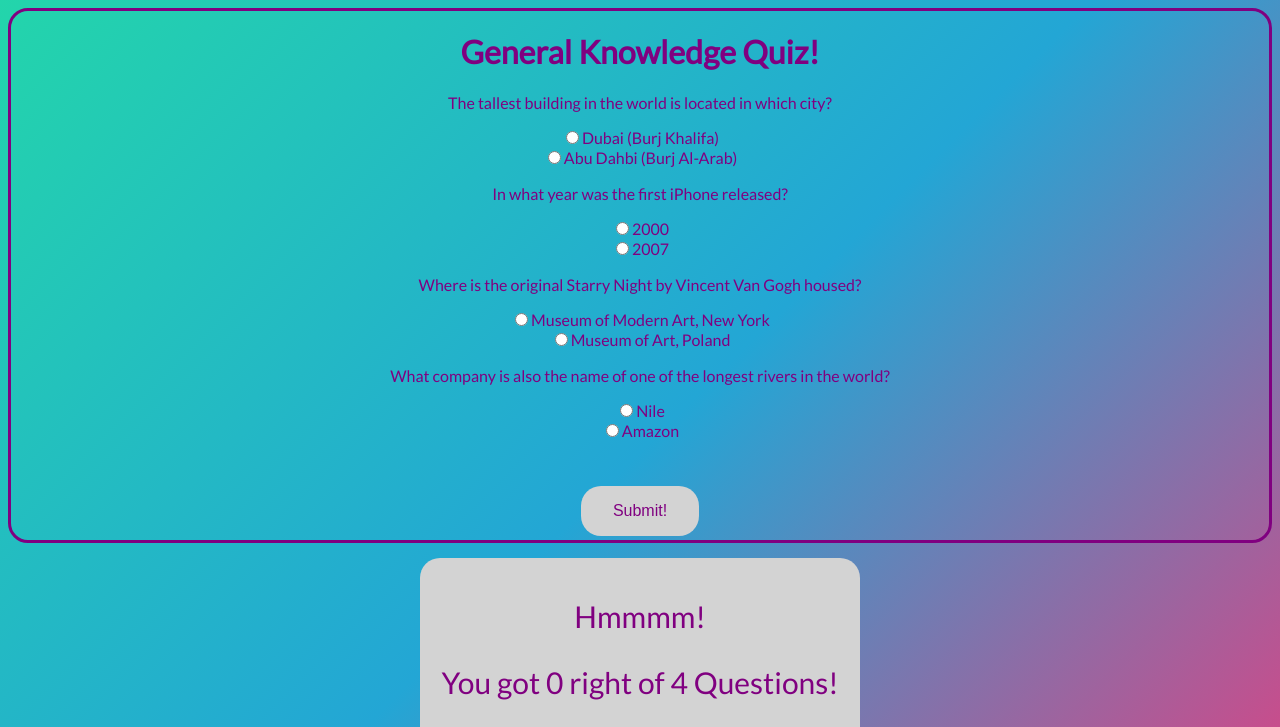
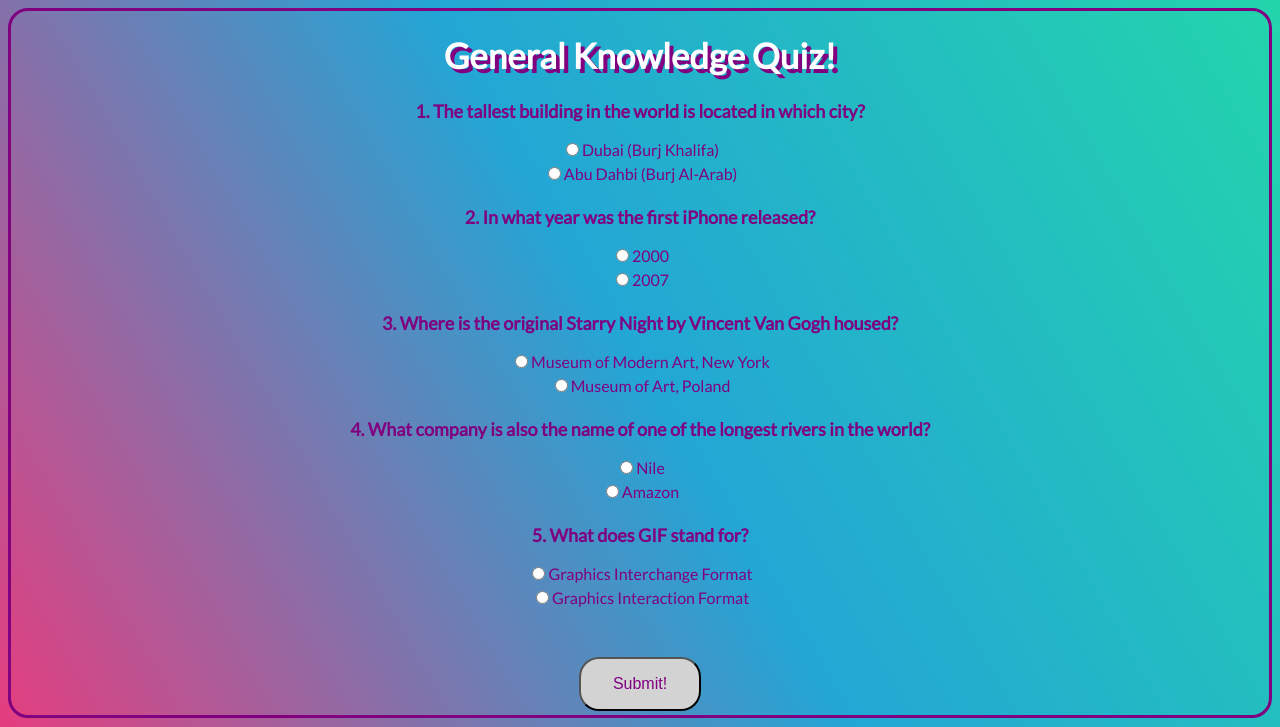
Before and after one commit to Practice-to-Perfect/RBK-projects, a plain HTML site: page Quiz web page/index.html in a window 1280 px wide. Both pictures are taken after a click on the button "Submit!". Shown: the top 727 px of the page. Drawn offline with nearby package versions, Linux system fonts and the light colour scheme.

Commit message:
Quiz-Done

```diff
--- a/Quiz web page/index.html
+++ b/Quiz web page/index.html
@@ -4,27 +4,30 @@
   <link rel="stylesheet" type="text/css" href="style.css">
   <script src="https://code.jquery.com/jquery-3.5.1.min.js" integrity="sha256-9/aliU8dGd2tb6OSsuzixeV4y/faTqgFtohetphbbj0=" crossorigin="anonymous"></script>
   <title>General Knowledge Quiz</title>
-  <!-- link to google font (Bangers)-->
   <link rel="stylesheet" href="https://fonts.googleapis.com/css?family=Lato">
 </head>
 <body>
   <form id="quiz" name="quiz">
-	<h1>General Knowledge Quiz!</h1>
-	<p>The tallest building in the world is located in which city?</p>
+	<h1 id="h1">General Knowledge Quiz!</h1>
+	<p>1. The tallest building in the world is located in which city?</p>
 	<input id="Q" type="radio" name="Q1" value="Dubai (Burj Khalifa)">Dubai (Burj Khalifa)</input> <br>
 	<input id="Q" type="radio" name="Q1" value="Abu Dahbi (Burj Al-Arab)">Abu Dahbi (Burj Al-Arab)</input> <br>
 
-	<p>In what year was the first iPhone released?</p>
+	<p>2. In what year was the first iPhone released?</p>
 	<input id="Q" type="radio" name="Q2" value="2000">2000</input> <br>
 	<input id="Q" type="radio" name="Q2" value="2007">2007</input> <br>
 
-	<p>Where is the original Starry Night by Vincent Van Gogh housed?</p>
+	<p>3. Where is the original Starry Night by Vincent Van Gogh housed?</p>
 	<input id="Q" type="radio" name="Q3" value="Museum of Modern Art, New York">Museum of Modern Art, New York</input> <br>
 	<input id="Q" type="radio" name="Q3" value="Museum of Art, Poland">Museum of Art, Poland</input> <br>
 
-	<p> What company is also the name of one of the longest rivers in the world?</p>
+	<p>4. What company is also the name of one of the longest rivers in the world?</p>
 	<input id="Q" type="radio" name="Q4" value="Nile">Nile</input> <br>
 	<input id="Q" type="radio" name="Q4" value="Amazon">Amazon</input> <br>
+
+	<p>5. What does GIF stand for?</p>
+	<input id="Q" type="radio" name="Q5" value="Graphics Interchange Format">Graphics Interchange Format</input> <br>
+	<input id="Q" type="radio" name="Q5" value="Graphics Interaction Format">Graphics Interaction Format</input> <br>
     <pre> </pre>
 	<input type="button" id="button" value="Submit!" onclick= "marks()">
 
--- a/Quiz web page/main.js
+++ b/Quiz web page/main.js
@@ -1,37 +1,9 @@
-
-// //each function
-// function each(coll, f) {
-// if(Array.isArray(coll)) {
-// 	for(var i = 0; i < coll.length; i++) {
-// 		f(coll[i], i);
-// 	}
-// } else {
-// 	for(var key in coll) {
-// 		f(coll[key], key);
-// 	}
-// }
-// }
-
-// //filter function
-// function filter(array, predicate) {
-// 	var acc = [];
-// 	each(array, function(element) {
-// 		acc.push(element);
-// 	});
-// 	return acc;
-// }
-
-// var trueValues = ["Dubai (Burj Khalifa)", "2007", "Museum of Modern Art, New York", "Amazon"];
-
-// function marks(array) {
-// return filter( === trueValues);
-// }
-
 function marks() {
 	var Q1 = document.quiz.Q1.value;
 	var Q2 = document.quiz.Q2.value;
 	var Q3 = document.quiz.Q3.value;
 	var Q4 = document.quiz.Q4.value;
+	var Q5 = document.quiz.Q5.value;
 	var trueValues = 0;
 	if(Q1 === "Dubai (Burj Khalifa)"){
 		trueValues++;
@@ -45,32 +17,36 @@ function marks() {
 	if(Q4 === "Amazon") {
 		trueValues++;
 	}
+	if(Q5 === "Graphics Interchange Format") {
+		trueValues++;
+	}
 var notes=["Hmmmm!","Okay we can work with this..","Great! You can do more..","Wow! You're well educated!"];
-var images=["imge/onee.png","imge/twoo.jpg","imge/three.jpg","imge/fourr.png"];
+var images=["imge/1.gif","imge/2.gif","imge/3.gif","imge/4.gif"];
 
-
+if (document.getElementById("Q").value != "") {
  if (trueValues==0||trueValues==1){
 	document.getElementById("note").innerHTML= notes[0];
 	document.getElementById("image").src=images[0];
 }
- if (trueValues==2){
+ else if (trueValues==2){
 	document.getElementById("note").innerHTML= notes[1];
 	 document.getElementById("image").src=images[1];
 }
-
-if (trueValues==3){
+ else if (trueValues==3||trueValues==4){
 	document.getElementById("note").innerHTML= notes[2];
 	 document.getElementById("image").src=images[2];
 }
- if (trueValues==4){
+ else if (trueValues==5){
 	document.getElementById("note").innerHTML= notes[3];
 	document.getElementById("image").src=images[3];
+} else {
+	alert("You must answer the questions");
+}
+}
+    document.getElementById("afterSubmit").style.visibility = "visible";
+ 	document.getElementById("numberCorrect").innerHTML = "You got " + trueValues + " right of 5 Questions!";
 }
 
-
-
-    document.getElementById("afterSubmit").style.visibility = "visible";
- 	document.getElementById("numberCorrect").innerHTML = "You got " + trueValues + " right of 4 Questions!";
-
-
+function canStart(){
+	alert("You can start your exam now!")
 }
--- a/Quiz web page/style.css
+++ b/Quiz web page/style.css
@@ -1,6 +1,11 @@
-/*google font (Lato)*/
+
 body {
 	font-family: 'Lato', sans-serif;
+  text-align: center;
+  color: purple;
+  background: linear-gradient(60deg, #EE7752, #E73C7E, #23A6D5, #23D5AB);
+  background-size: 100% 200%;
+  animation: gradient 15s ease infinite;
 }
 
 #afterSubmit {
@@ -19,36 +24,37 @@ body {
 	height: 245px;
 }
 
-body {
-	text-align: center;
-    color: purple;
-    background: linear-gradient(-45deg, #EE7752, #E73C7E, #23A6D5, #23D5AB);
-    background-size: 100% 200%;
-    animation: gradient 15s ease infinite;
+p {
+  font-weight: bold;
+  font-size: 18px;
+}
+
+#h1 {
+  text-shadow: 4px 4px purple;
+  font-size: 35px;
+  color: white;
 }
 
 #button {
   background-color: lightgrey;
-  border: none;
   color: purple;
   padding: 16px 32px;
   text-align: center;
   text-decoration: none;
-  display: inline-block;
   font-size: 16px;
   margin: 4px 2px;
   transition-duration: 0.5s;
   cursor: pointer;
-  border-radius: 20px
+  border-radius: 20px;
 }
 
  #quiz {
  	border: solid;
- 	border-radius: 20px
+ 	border-radius: 20px;
  }
 
  input {
- 	margin-bottom: 4px
+ 	margin-bottom: 8px;
  }
 
 #button:hover {
@@ -56,5 +62,5 @@ body {
 	border: solid pink;
 	color: white;
 	cursor: pointer;
-	border-radius: 20px
+	border-radius: 20px;
 }
```
Also changed, not shown: Quiz web page/welcome.html (added, +33 -0 lines), Quiz web page/imge/1.gif (added), Quiz web page/imge/ready.gif (added), 3 other files.
